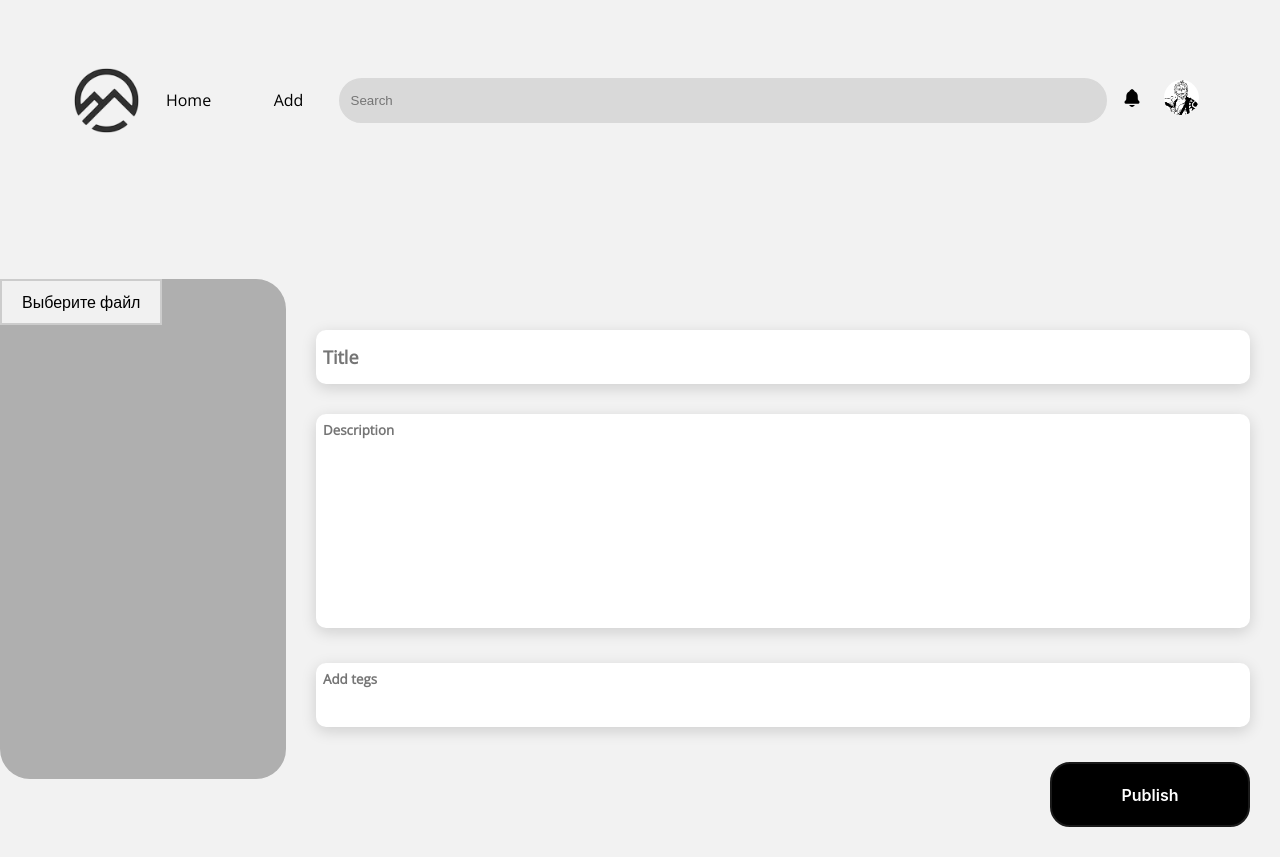
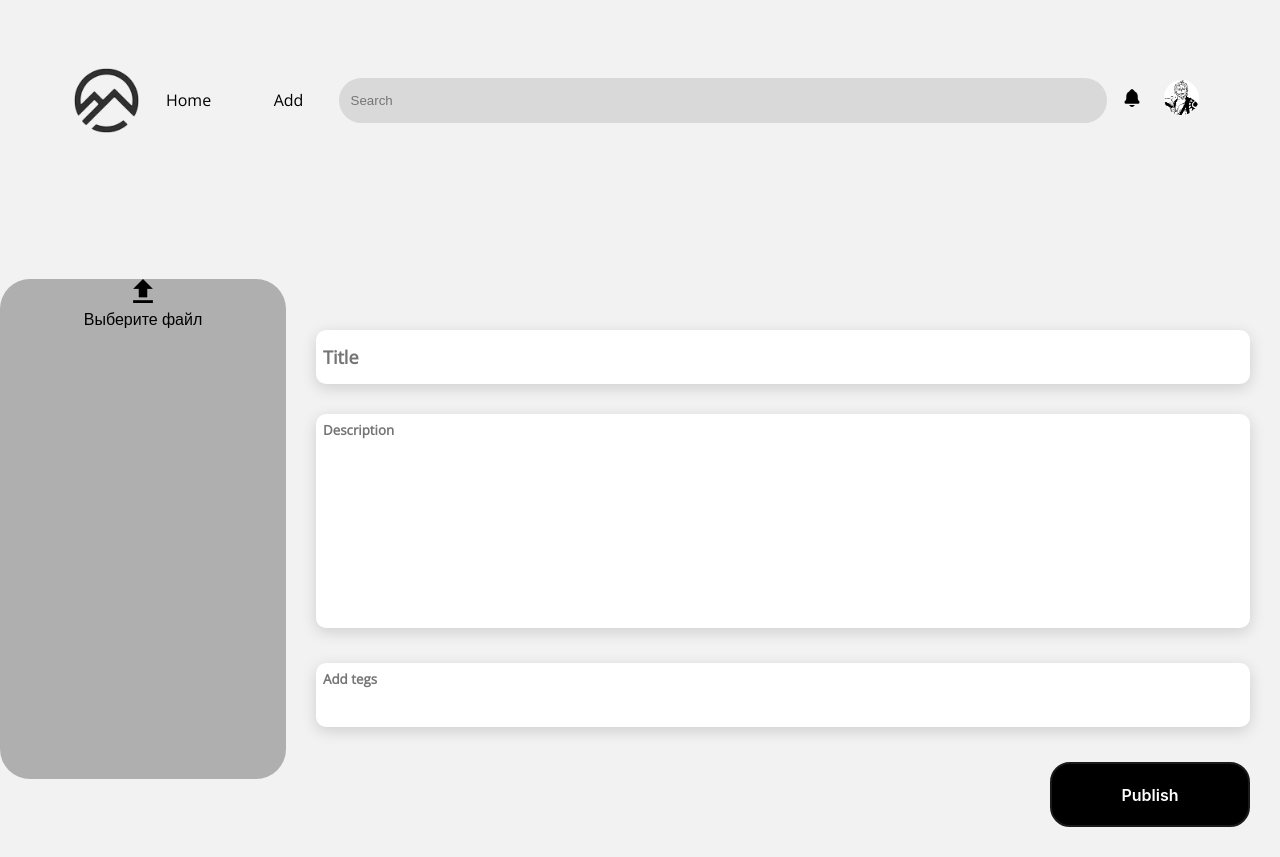
Before and after one commit to Vannitass/trippix, a Django app: page /add/ in a window 1280 px wide. Run offline with Django 4.2, Linux system fonts and the light colour scheme; a user stored in the database is signed in.

Commit message:
настроил отоброение выгрузки картинки

```diff
--- a/trippix/static/styles/style4.css
+++ b/trippix/static/styles/style4.css
@@ -22,7 +22,7 @@ a{
   display: flex;
   flex-direction: row;
   justify-content: flex-start;
-  justify-content: center
+  justify-content: center;
 }
 
 .card{
@@ -65,7 +65,7 @@ a{
 	display: flex;
     flex-direction: row;
     justify-content: flex-start;
-    justify-content: center
+    justify-content: center;
 
 
 
--- a/trippix/static/styles/style5.css
+++ b/trippix/static/styles/style5.css
@@ -20,6 +20,7 @@ a{
   display: flex;
   align-items:center;
   justify-content: center;
+  text-align: center;
 
 
 
@@ -31,8 +32,7 @@ a{
   border-radius:30px;
   height: 500px;
   width: 400px;
-/*	margin-left:200px;
-	margin-right:50px;*/
+  text-align: center;
 
 }
 
@@ -128,14 +128,14 @@ a{
 .div-all-input{
   padding-top:100px;
 
+
 }
 
+.custom-file-upload{
+  display: inline-block;
+  display: flex;
+  flex-flow: column;
+  text-align: center;
+  justify-content:center;
 
-
-.custom-file-upload {
-    display: inline-block;
-    padding: 10px 20px;
-    cursor: pointer;
-    border: 2px solid #ccc;
-    background: #f1f1f1;
 }
--- a/trippix/templates/page5.html
+++ b/trippix/templates/page5.html
@@ -55,10 +55,10 @@
       {% csrf_token %}
             <div class="card-add-image">
                   <label for="file-upload" class="custom-file-upload">
-                      <i class="fas fa-cloud-upload-alt"></i> Выберите файл
+                      <div><img class="" src="{% static 'images/upload.png' %}" alt="" /></div>
+                      <div>Выберите файл</div>
                   </label>
                   <input type="file" id="file-upload" name="image" style="display: none;">
-                  <!-- <button type="file" class="add-button" >Publish</button> -->
             </div>
 
 
```
Also changed, not shown: trippix/db.sqlite3, trippix/static/images/like.png. Lines whose indentation alone changed are shown as unchanged.
